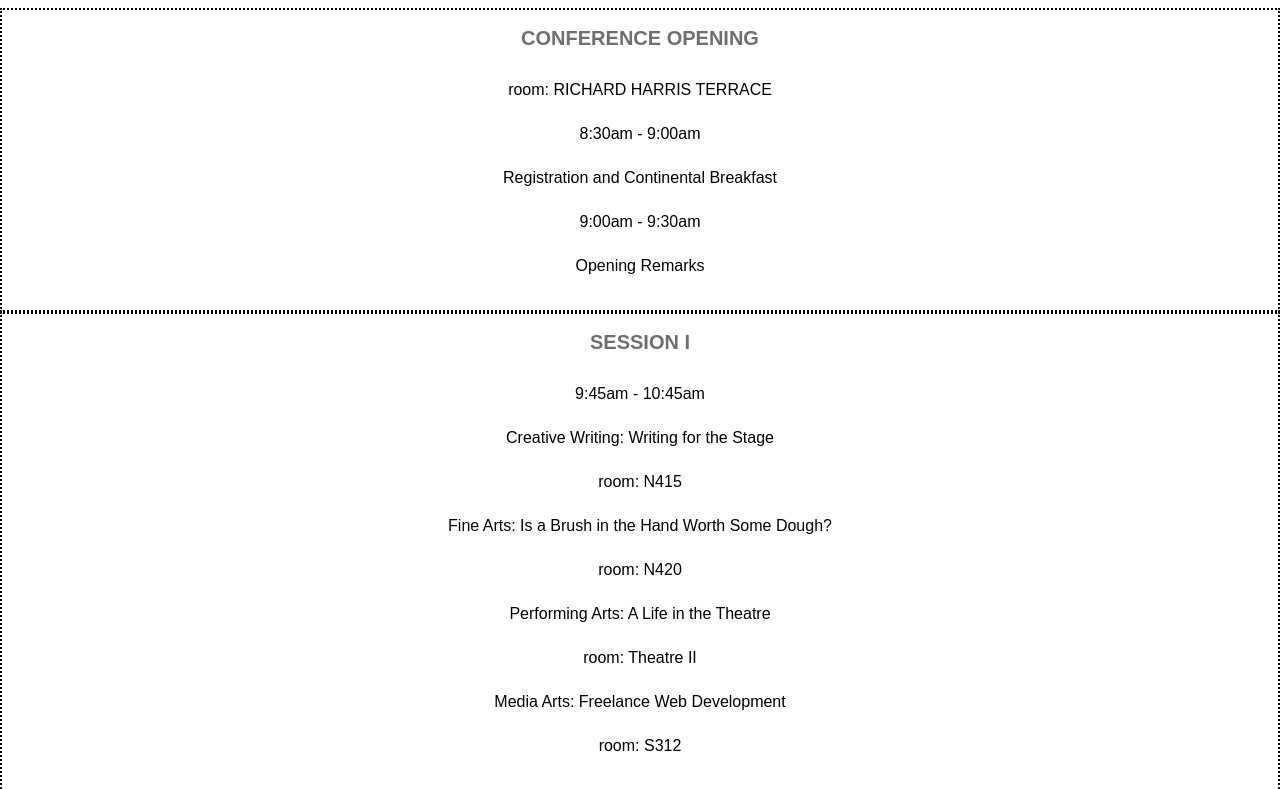
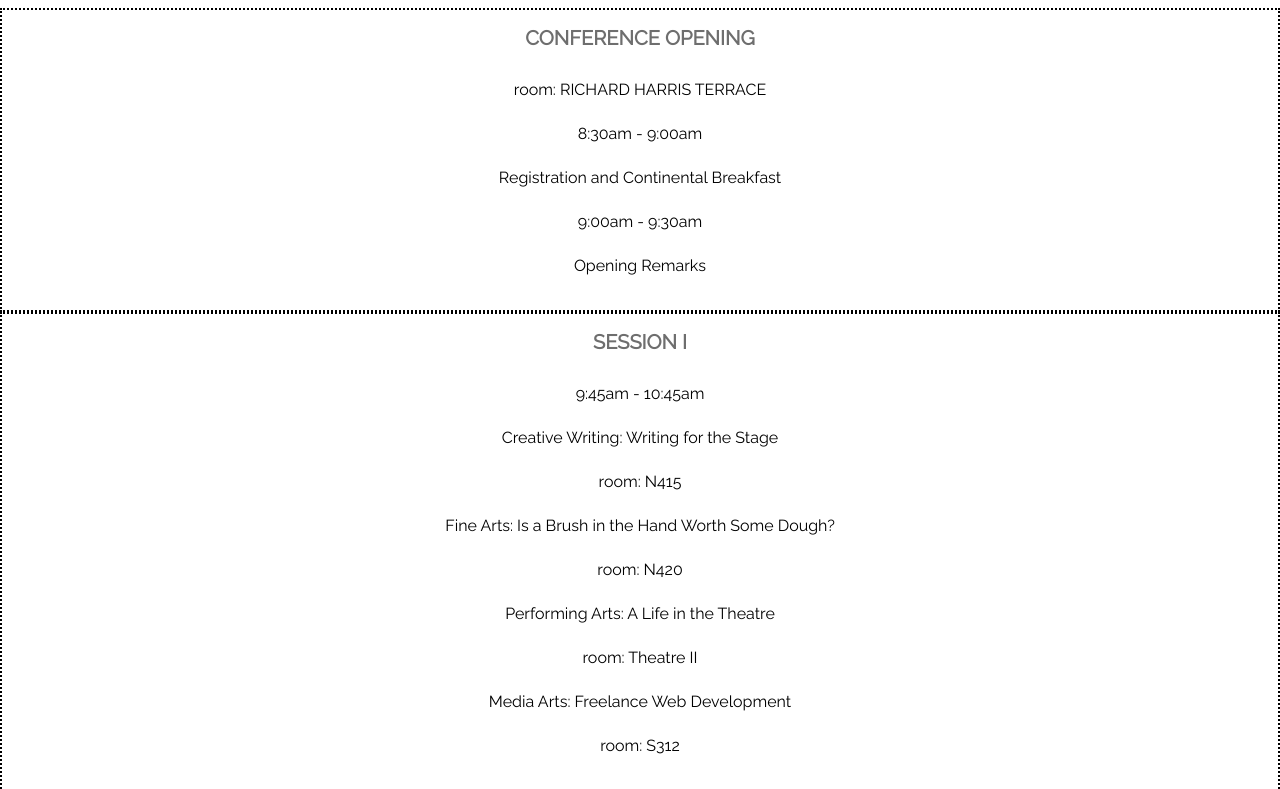
Before and after one commit to Cmoore716/Careers-in-the-Creative-Arts, a plain HTML site: page schedule.html in a window 1280 px wide. Shown: the part 198-987 px from the top of the page. Drawn offline with Linux system fonts and the light colour scheme.

Commit message:
Update schedule.html

```diff
--- a/schedule.html
+++ b/schedule.html
@@ -10,6 +10,7 @@
 <link rel="stylesheet" type="text/css" href="normalize.css">
 <link rel="stylesheet" type="text/css" href="style.css">
 <link rel="stylesheet" type="text/css" href="schedule.css">
+<link href='http://fonts.googleapis.com/css?family=Raleway' rel='stylesheet' type='text/css'>
 </head>
 
 
```
